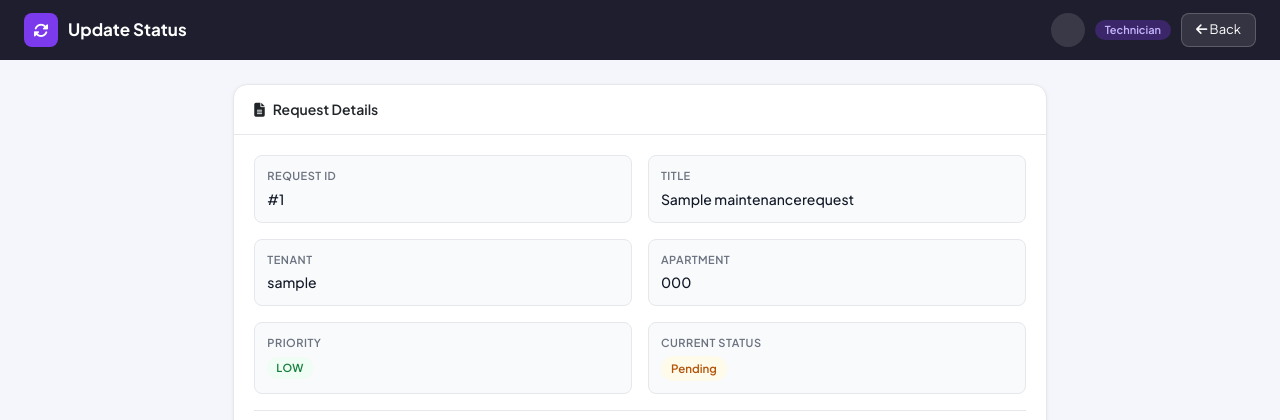
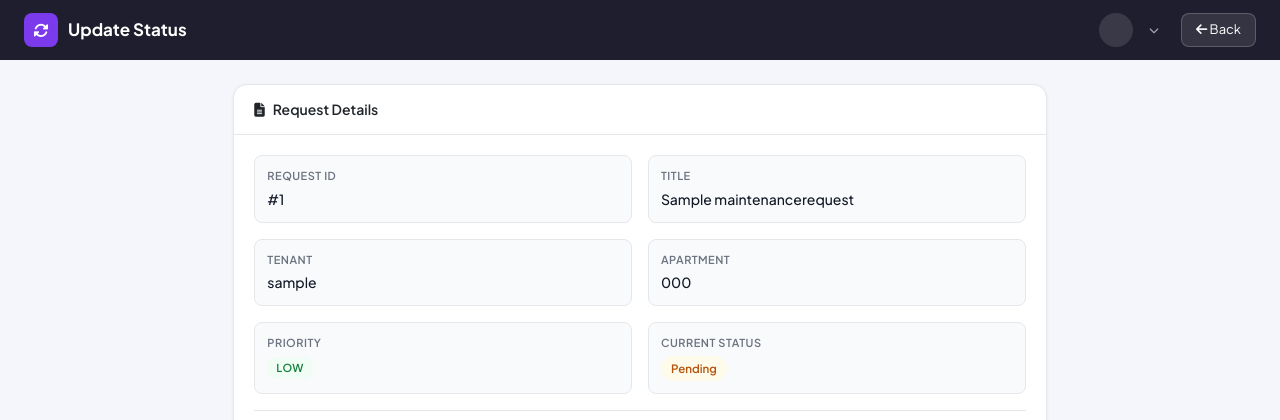
Before and after one commit to gimshaninethmini/apartment_maintainance_system, a Django app: template templates/maintenance/update_status.html in a window 1280 px wide. Shown: the top 420 px of the page. Run offline with Django 5.2, Linux system fonts and the light colour scheme; the template is opened without the code that fills it: values that come from a table or form of the project are taken from there, others are empty; tables that the repository leaves empty hold one stand-in row (values such as "Sample post"); grey boxes marked "Sample" are stand-in pictures.

Commit message:
Fixed the issue with user profile in technician dashboard

```diff
--- a/templates/maintenance/update_status.html
+++ b/templates/maintenance/update_status.html
@@ -82,10 +82,33 @@
         Update Status
     </div>
     <div class="nav-user">
-        <div class="nav-avatar">{{ request.user.username|first|upper }}</div>
-        <div>
-            <div class="nav-username">{{ request.user.username }}</div>
-            <div class="role-pill">Technician</div>
+        <div class="dropdown">
+            <button class="d-flex align-items-center gap-2 btn btn-link text-white text-decoration-none"
+                    type="button" data-bs-toggle="dropdown"
+                    style="background: none; border: none;">
+                <div class="nav-avatar">{{ request.user.username|first|upper }}</div>
+                <span class="nav-username">{{ request.user.username }}</span>
+                <i class="fas fa-chevron-down" style="font-size: 10px; color: rgba(255,255,255,0.6);"></i>
+            </button>
+            <ul class="dropdown-menu dropdown-menu-end">
+                <li>
+                    <div class="dropdown-item-text">
+                        <div><strong>{{ request.user.username }}</strong></div>
+                        <small class="text-muted">Role: Technician</small>
+                    </div>
+                </li>
+                <li><hr class="dropdown-divider"></li>
+                <li><a class="dropdown-item" href="{% url 'dashboard' %}">
+                    <i class="fas fa-tachometer-alt me-2"></i>Dashboard
+                </a></li>
+                <li><a class="dropdown-item" href="{% url 'profile' %}">
+                    <i class="fas fa-id-card me-2"></i>Edit Profile
+                </a></li>
+                <li><hr class="dropdown-divider"></li>
+                <li><a class="dropdown-item text-danger" href="{% url 'logout' %}">
+                    <i class="fas fa-sign-out-alt me-2"></i>Logout
+                </a></li>
+            </ul>
         </div>
         <a href="{% url 'dashboard' %}" class="btn-logout" style="background: rgba(255,255,255,0.1); border: 1px solid rgba(255,255,255,0.2); color:#fff; font-size:13px; border-radius:8px; padding:6px 14px; text-decoration:none; transition:all 0.2s;">
             <i class="fas fa-arrow-left"></i> Back
```
